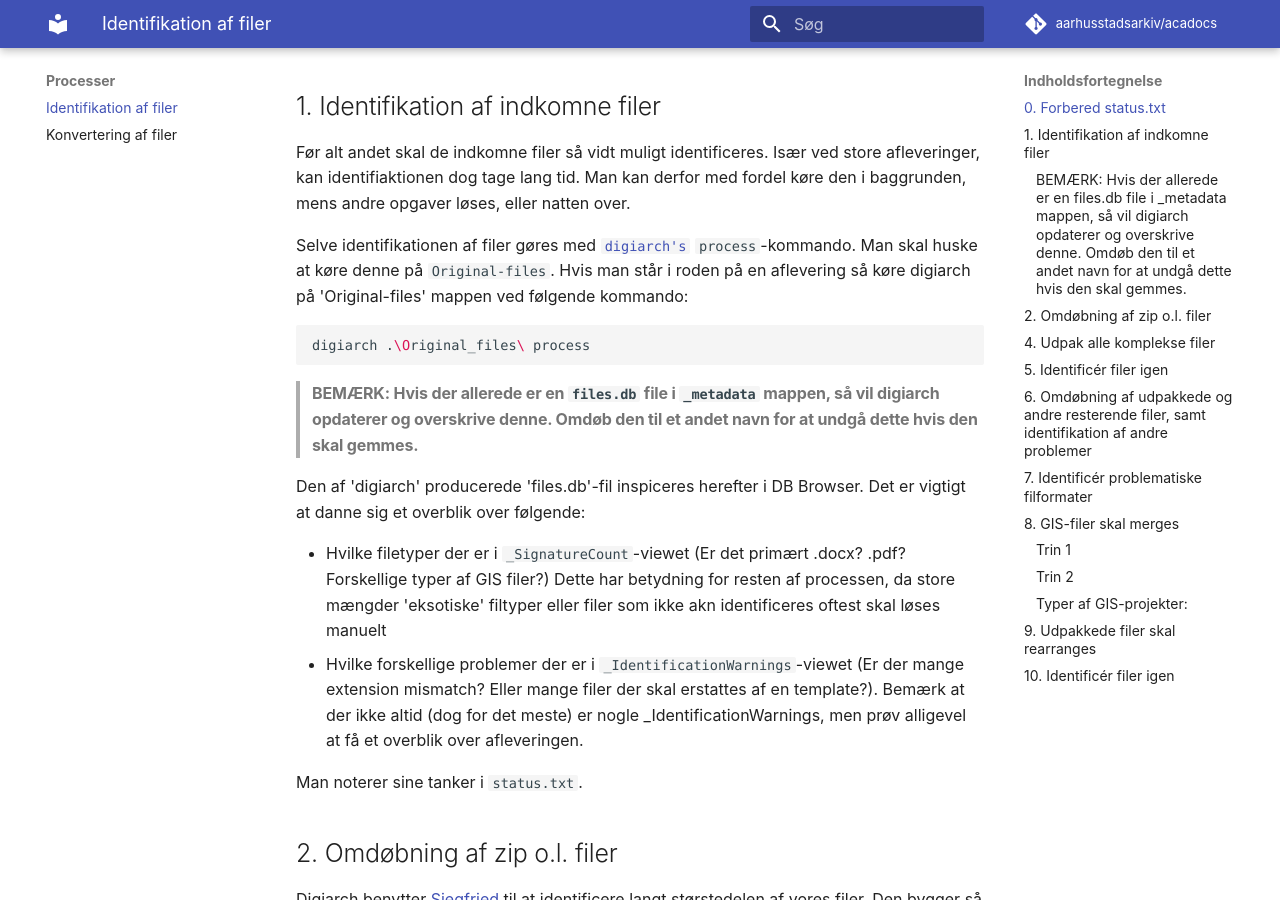
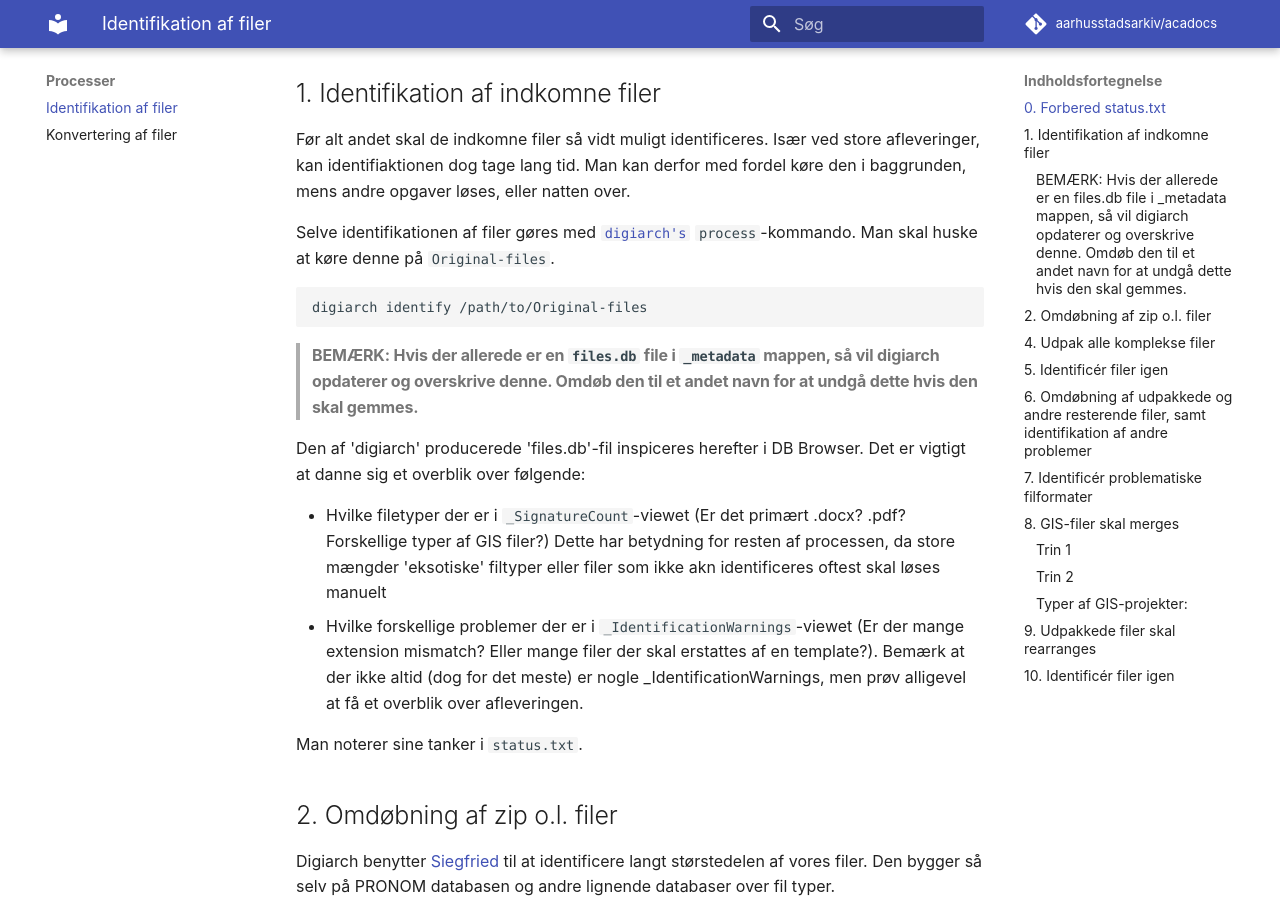
Before and after one commit to aarhusstadsarkiv/acadocs, an MkDocs documentation site: the page built from docs/processes/identify-files.md, in a window 1280 px wide and 900 px high, scrolled down 1326 px. Built offline with MkDocs 1.6.1 and Material for MkDocs 9.7.7, drawn with Linux system fonts in a browser that asks for light colours; comment, search, counter and statistics services are not loaded; some of the changed text lies outside the part shown.

````diff
--- a/docs/processes/identify-files.md
+++ b/docs/processes/identify-files.md
@@ -12,9 +12,9 @@ Detaljerede guides til installation og brug af de enkelte værktøjer findes [`h
 !!! attention "Bemærk"
     Før hvert værktøj køres, skal man sikre sig at man benytter den nyeste version af værktøjet. Dette kan evt. gøres med kommandoen
 
-    ```
+
     pipx upgrade-all
-    ```
+
 
 ## 0. Forbered status.txt
 Som sagt før er processen at konvetere en aflevering lang og fyldt med faldgrupper. For at gøre det muligt for en selv at spore sine tanker og handlinger over de dage, uger og (nogle gange desværre) måneder man arbejder med afleveringen, er det vigtigt at man altid noterer sine tanker i `status.txt` filen.
@@ -38,10 +38,10 @@ Her betaler det sig at være udførlig.
 Før alt andet skal de indkomne filer så vidt muligt identificeres.
 Især ved store afleveringer, kan identifiaktionen dog tage lang tid. Man kan derfor med fordel køre den i baggrunden, mens andre opgaver løses, eller natten over.
 
-Selve identifikationen af filer gøres med [`digiarch's`](../tools/digiarch.md) `process`-kommando. Man skal huske at køre denne på `Original-files`. Hvis man står i roden på en aflevering så køre digiarch på 'Original-files' mappen ved følgende kommando:
+Selve identifikationen af filer gøres med [`digiarch's`](../tools/digiarch.md) `process`-kommando. Man skal huske at køre denne på `Original-files`.
 
-```bash
-digiarch .\Original_files\ process
+```
+digiarch identify /path/to/Original-files
 ```
 
 > #### **BEMÆRK**: Hvis der allerede er en `files.db` file i `_metadata` mappen, så vil digiarch opdaterer og overskrive denne. Omdøb den til et andet navn for at undgå dette hvis den skal gemmes.
@@ -103,10 +103,10 @@ Se [unarchiver](../tools/unarchiver.md) for mere information
 
 
 ## 5. Identificér filer igen
-I `.\OriginalFiles\_metadata` omdøb `files.db` til `files_preunwrap.db`.
+Man skal identificér filer igen via digiarch
 
 ```
-digiarch .\OriginalFiles process
+digiarch identify /path/to/Original-files
 ```
 
 Noter i `status.txt` hvor mange `warnings` der findes i `files.db`
@@ -194,10 +194,10 @@ rearranger .\OriginalFiles newDocCollectionnumer dIDCounter newTableNumer
 Se [rearranger](../tools/rearranger.md) for mere information
 
 ## 10. Identificér filer igen
-I `.\ OriginalFiles\_metadata` omdøb ‘files.db` til ‘files_preGISRearrange.db`.
+Til sidst identificér man filer igen via digiarch
 
 ```
-digiarch .\OriginalFiles process
+digiarch identify /path/to/Original-files
 ```
 
 Noter i `status.txt` hvor mange `warnings` der findes i `files.db`.
````
Also changed, not shown: docs/processes/convert-files-to-tif.md (added, +29 -0 lines), docs/processes/convert-files.md (+5 -8 lines).
